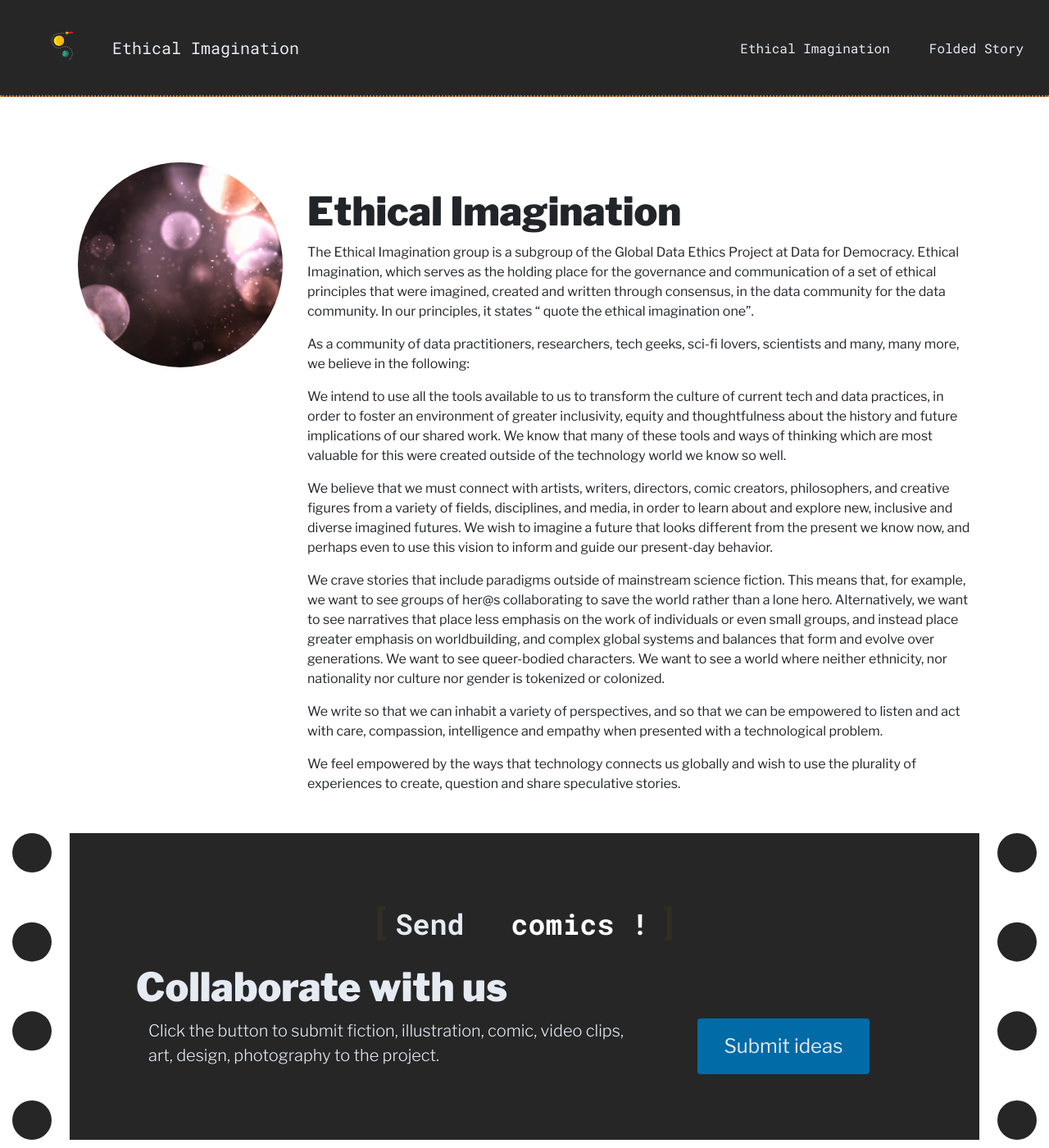
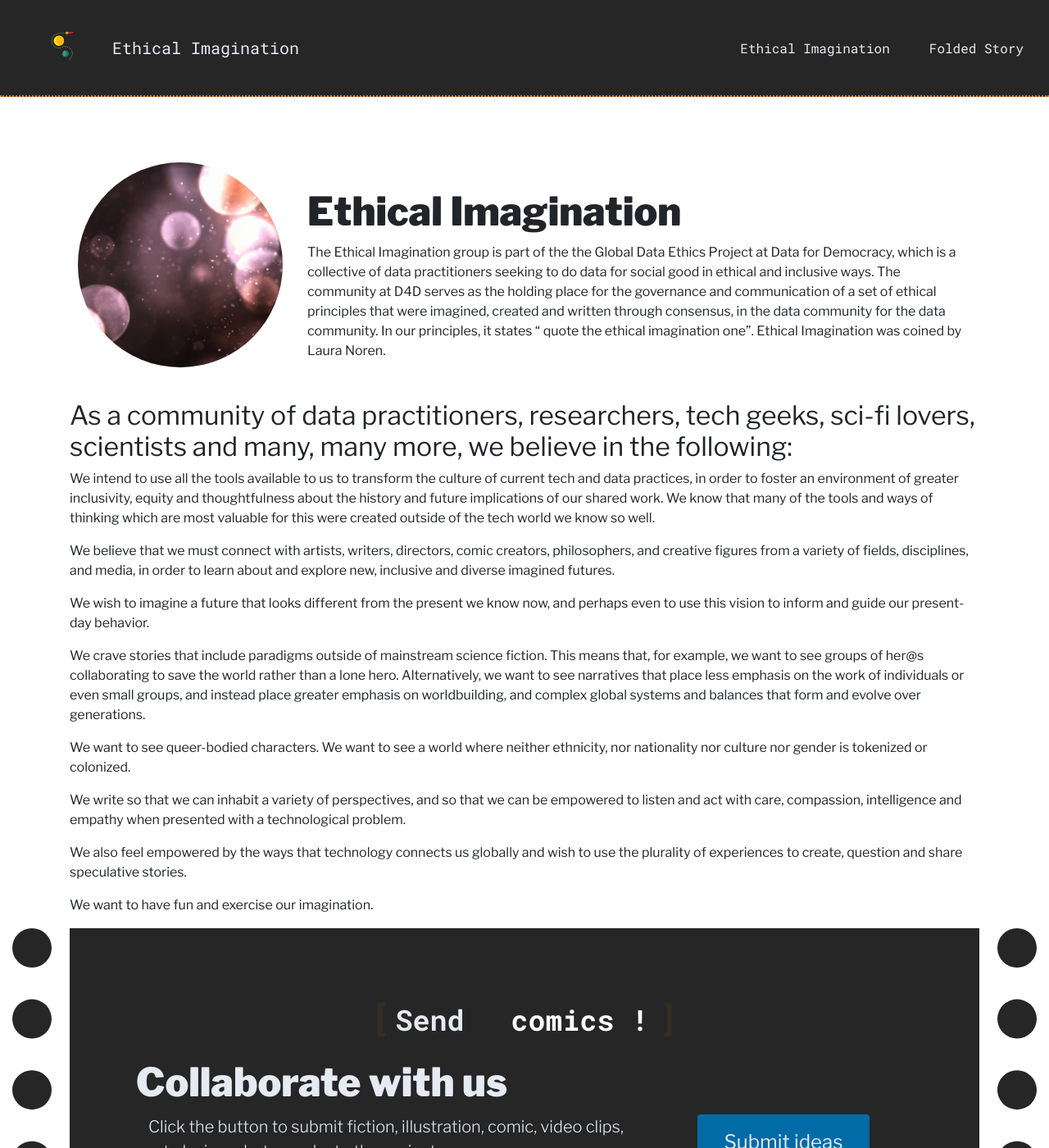
Before and after one commit to Data4Democracy/ethical-imagination, a Jekyll site: the page built from index.html, in a window 1280 px wide and 1400 px high. Shown: the whole window at 82% size. Built offline with Jekyll 4.4.1, drawn with Linux system fonts in a browser that asks for light colours; nearby versions of some CDN libraries; some of the changed text lies outside the part shown.

Commit message:
adding in new copy and formatting

```diff
--- a/index.html
+++ b/index.html
@@ -11,17 +11,30 @@
                 </div>
                 <div class="col-12 col-sm-9">
                     <h1>Ethical Imagination</h1>
-                    <p>The Ethical Imagination group is a subgroup of the Global Data Ethics Project at Data for Democracy. Ethical Imagination, which serves as the holding place for the governance and communication of a set of ethical principles that were imagined, created and written through consensus, in the data community for the data community. In our principles, it states “ quote the ethical imagination one”.</p>
-                    <p>As a community of data practitioners, researchers, tech geeks, sci-fi lovers, scientists and many, many more, we believe in the following:
+                    <p>The Ethical Imagination group is part of the the Global Data Ethics Project at Data for Democracy, which is a collective of data practitioners seeking to do data for social good in ethical and inclusive ways. The community at D4D serves as the holding place for the governance and communication of a set of ethical principles that were imagined, created and written through consensus, in the data community for the data community. In our principles, it states “ quote the ethical imagination one”. Ethical Imagination was coined by Laura Noren.</p>
+                </div>
+            <div>
+        </div>
+    </div>
+</section>
+
+<section>
+    <div class="container">
+        <div class="row">
+            <!-- <div class ="img-fluid col-12"><img src ="assets/img/ethical-header.svg" /></div> -->
+            <div class="d-flex align-content-center flex-wrap">
+                <div class="col-12">
+                    <h2>As a community of data practitioners, researchers, tech geeks, sci-fi lovers, scientists and many, many more, we believe in the following:
+                    </h2>
+                    <p>We intend to use all the tools available to us to transform the culture of current tech and data practices, in order to foster an environment of greater inclusivity, equity and thoughtfulness about the history and future implications of our shared work. We know that many of the tools and ways of thinking which are most valuable for this were created outside of the tech world we know so well. </p>
+                    <p>We believe that we must connect with artists, writers, directors, comic creators, philosophers, and creative figures from a variety of fields, disciplines, and media, in order to learn about and explore new, inclusive and diverse imagined futures. </p>
+                    <p>We wish to imagine a future that looks different from the present we know now, and perhaps even to use this vision to inform and guide our present-day behavior.
                     </p>
-                    <p>We intend to use all the tools available to us to transform the culture of current tech and data practices, in order to foster an environment of greater inclusivity, equity and thoughtfulness about the history and future implications of our shared work. We know that many of these tools and ways of thinking which are most valuable for this were created outside of the technology world we know so well.</p>
-                    <p>We believe that we must connect with artists, writers, directors, comic creators, philosophers, and creative figures from a variety of fields, disciplines, and media, in order to learn about and explore new, inclusive and diverse imagined futures.
-                    We wish to imagine a future that looks different from the present we know now, and perhaps even to use this vision to inform and guide our present-day behavior.</p>
-                    <p>We crave stories that include paradigms outside of mainstream science fiction. This means that, for example, we want to see groups of her@s collaborating to save the world rather than a lone hero. Alternatively, we want to see narratives that place less emphasis on the work of individuals or even small groups, and instead place greater emphasis on worldbuilding, and complex global systems and balances that form and evolve over generations.
-                     We want to see queer-bodied characters. We want to see a world where neither ethnicity, nor nationality nor culture nor gender is tokenized or colonized.
-                    </p>
+                    <p>We crave stories that include paradigms outside of mainstream science fiction. This means that, for example, we want to see groups of her@s collaborating to save the world rather than a lone hero. Alternatively, we want to see narratives that place less emphasis on the work of individuals or even small groups, and instead place greater emphasis on worldbuilding, and complex global systems and balances that form and evolve over generations.</p>
+                    <p>We want to see queer-bodied characters. We want to see a world where neither ethnicity, nor nationality nor culture nor gender is tokenized or colonized.</p>
                     <p>We write so that we can inhabit a variety of perspectives, and so that we can be empowered to listen and act with care, compassion, intelligence and empathy when presented with a technological problem.</p>
-                    <p>We feel empowered by the ways that technology connects us globally and wish to use the plurality of experiences to create, question and share speculative stories.</p>
+                    <p>We also feel empowered by the ways that technology connects us globally and wish to use the plurality of experiences to create, question and share speculative stories.</p>
+                    <p>We want to have fun and exercise our imagination.</p>
                 </div>
             <div>
         </div>
@@ -54,6 +67,7 @@
         </div>
         <div class="col-xs-12 col-lg-8">
             <p class="lead"> Click the button to submit fiction, illustration, comic, video clips, art, design, photography to the project.</p>
+            <p class="lead">If you have writing, graphics, comics, sketches, artwork or video to share, we will share what you've written via our newsletter, website and social media.</p>
         </div>
             <div class="col-xs-12 col-lg-4">
                 <a href="https://docs.google.com/forms/d/e/1FAIpQLSdtij3JmpvJKUOc-BCOaZeoPULBNv61J2RV4IA9nKyzYOwATg/viewform" target="_blank"><button class="btn btn-primary btn-ethics">Submit ideas</button></a>
@@ -63,6 +77,26 @@
     </div>
 
 </div>
+</section>
+
+<section>
+    <section class="hero-section">
+        <div class ="container">
+            <div class="row">
+                <!-- <div class ="img-fluid col-12"><img src ="assets/img/ethical-header.svg" /></div> -->
+                <div class="d-flex align-content-center flex-wrap">
+                    <div class="col-12 col-sm-9">
+                        <h1>Writing Prompts</h1>
+                        <p>In the spirit of folded stories, we have also designed a way to create a series of asynchronous global stories told through github governance and collaboration. If you are interested in participating, click the random idea generator to grab a topic then submit your story via the submit form/button. You can also visit the folded story page and build on the entry(its) you see there, again, submitting your material (writing, art, graphics, video, mp3) via the submission form. Be respectful and creative, and supportive of others’ work. </p>
+                        <p>If you are interested in being an editor and helping frame stories, add your name by filling out the submission form here.</p>
+                        <p>Join the working group on the D4D slack to share what you’re reading, feeling and thinking about the future.</p>
+                    </div>
+                    <div class = "col-12 col-sm-3">
+                        <img class="img-fluid logo-img" src ="assets/img/art-pix.jpg" />
+                    </div>
+                <div>
+            </div>
+        </div>
 </section>
 
 <section class="prompts">
```
